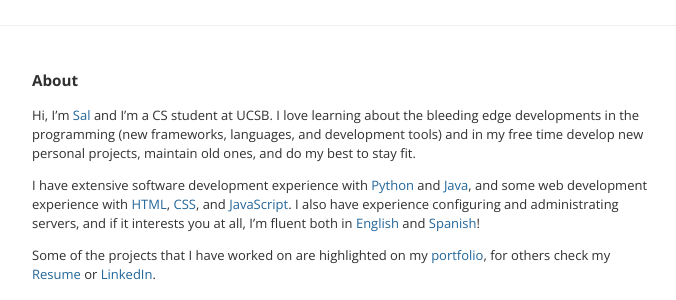
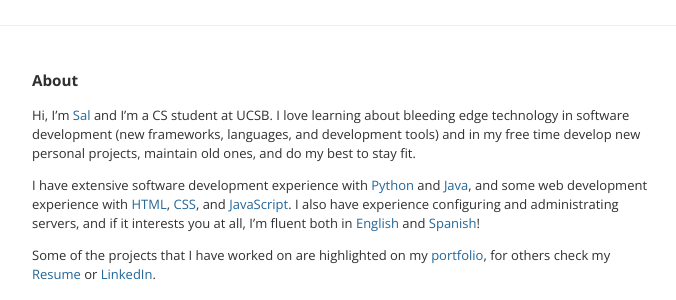
Before and after one commit to salolivares/salolivares.github.io, a Jekyll site: the page built from about.md, in a window 1280 px wide. Shown: the part 157-457 px from the top of the page, without its empty margins (294-970 px from the left). Built offline with Jekyll 4.4.1, drawn with Linux system fonts in a browser that asks for light colours; comment, search, counter and statistics services are not loaded.

Commit message:
Updated about.md

```diff
--- a/about.md
+++ b/about.md
@@ -5,7 +5,7 @@ title: About
 
 ### About
 
-Hi, I'm <span class="as-link">Sal</span> and I'm a CS student at UCSB. I love learning about the bleeding edge developments in the programming (new frameworks, languages, and development tools) and in my free time develop new personal projects, maintain old ones, and do my best to stay fit.
+Hi, I'm <span class="as-link">Sal</span> and I'm a CS student at UCSB. I love learning about bleeding edge technology in software development (new frameworks, languages, and development tools) and in my free time develop new personal projects, maintain old ones, and do my best to stay fit.
 
 I have extensive software development experience with <span class="as-link">Python</span> and <span class="as-link">Java</span>, and some web development experience with <span class="as-link">HTML</span>, <span class="as-link">CSS</span>, and <span class="as-link">JavaScript</span>. I also have experience configuring and administrating servers, and if it interests you at all, I'm fluent both in <span class="as-link">English</span> and <span class="as-link">Spanish</span>!
 
```
